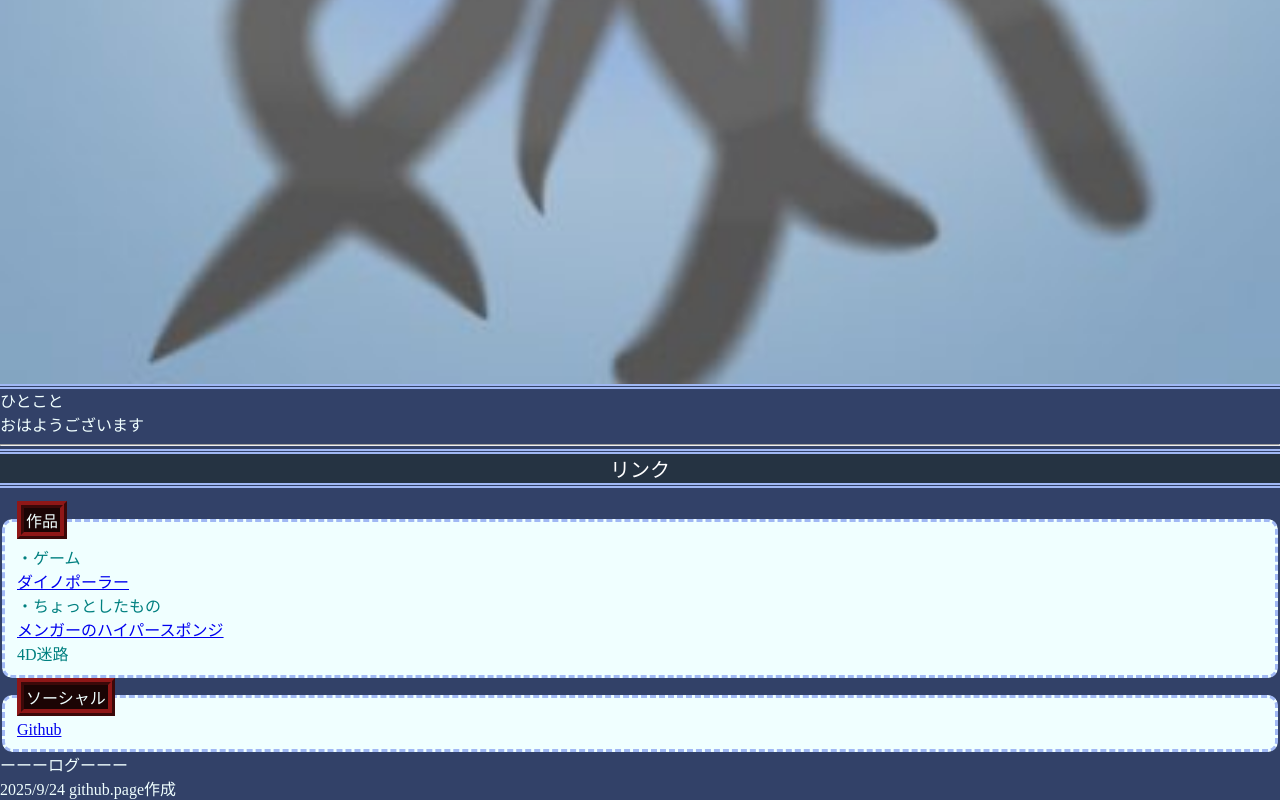
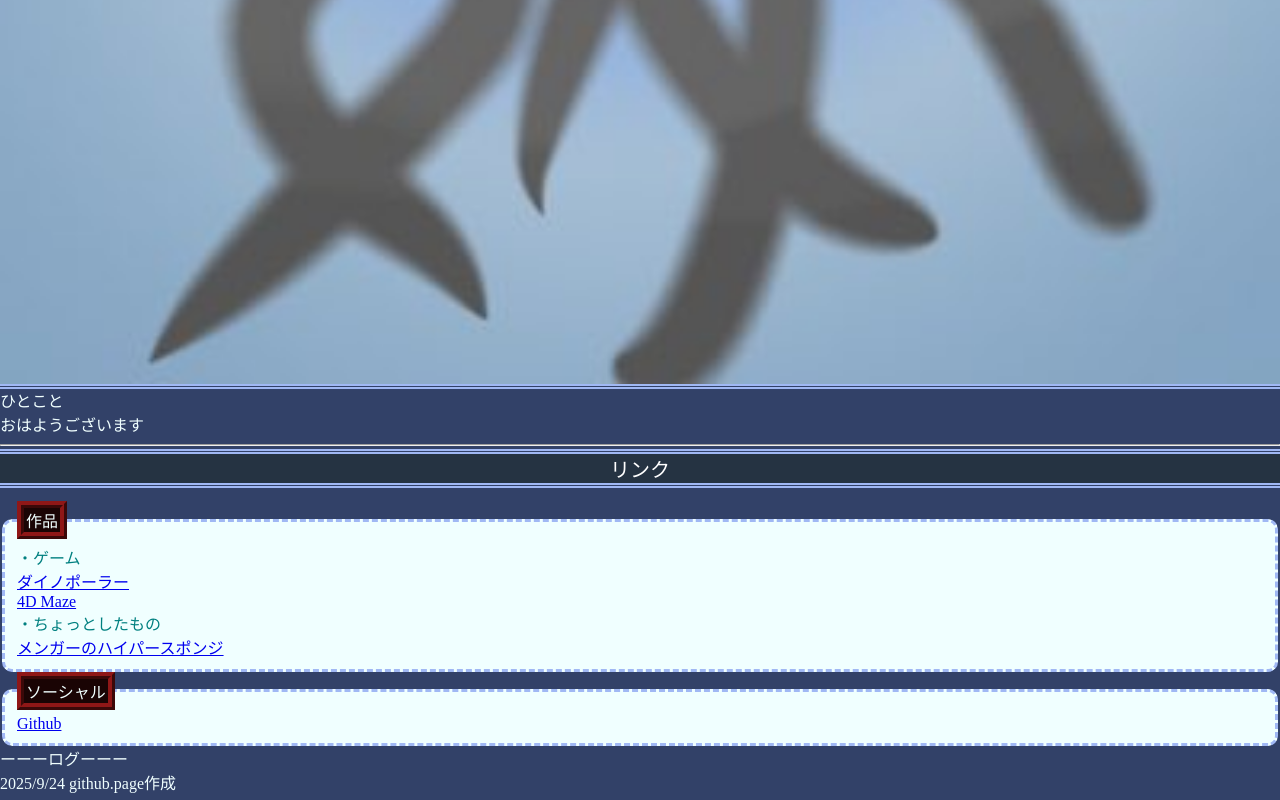
Before and after one commit to yrty2/yrty2.github.io, a plain HTML site: page menu.html in a window 1280 px wide. Shown: the part 932-1732 px from the top of the page. Drawn offline with Linux system fonts and the light colour scheme.

Commit message:
Update menu.html

```diff
--- a/menu.html
+++ b/menu.html
@@ -17,9 +17,9 @@
         <legend>作品</legend>
         ・ゲーム<br>
         <a href="https://yrty2.github.io/Dinopoler" target="_parent">ダイノポーラー</a><br>
+      <a href="https://yrty2.github.io/hyperspace-gallery/4D%20carpet/index.html" target="_parent">4D Maze</a><br>
         ・ちょっとしたもの<br>
         <a href="https://yrty2.github.io/hyperspace-gallery/4D%20carpet/index.html" target="_parent">メンガーのハイパースポンジ</a><br>
-        4D迷路
     </fieldset>
     <fieldset class="links">
         <legend>ソーシャル</legend>
```
